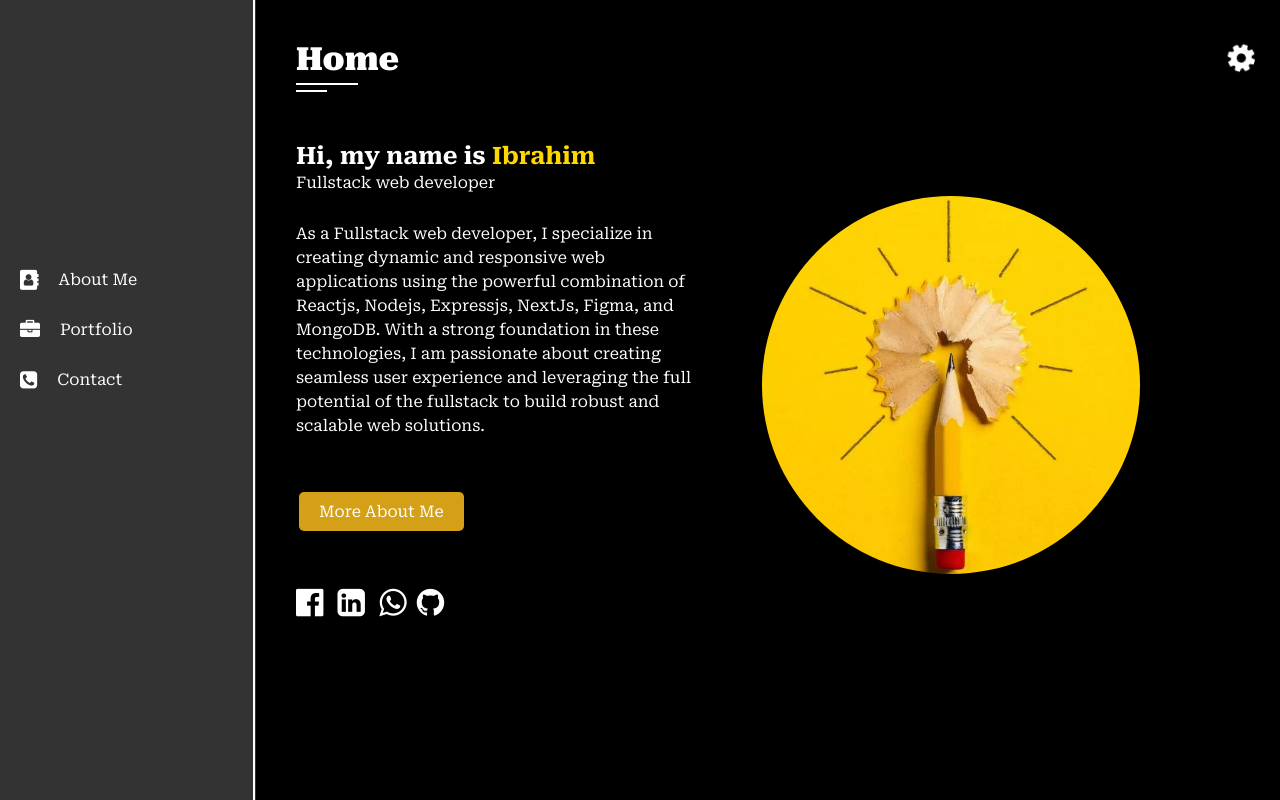
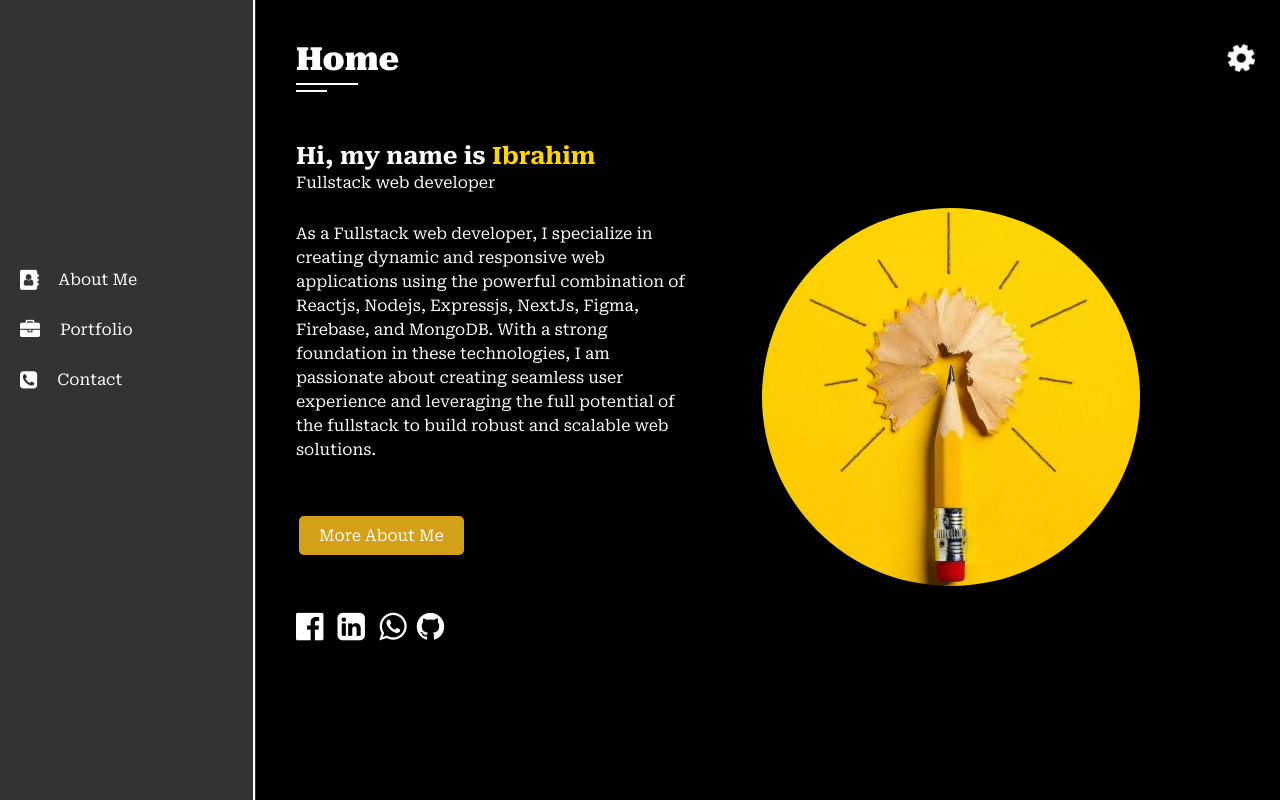
Before and after one commit to oyesolaibrahim/oyesolaibrahim_portfolio, a React (Create React App) app in the folder client/: page / in a window 1280 px wide. Built offline with nearby package versions, Linux system fonts and the light colour scheme.

Commit message:
button backgroundColor adjusted

```diff
--- a/client/src/components/ThemeMode.jsx
+++ b/client/src/components/ThemeMode.jsx
@@ -13,7 +13,7 @@ export const ThemeProvider = ({ children }) => {
     technologiesBorder: '1px solid #333333',
     technologiesPercentagesBackgroundColor: '#FFD700',
     technologiesPercentagesBorder: '1px solid ##FFD700',
-    h3BackgroundColor: '#FFD700',
+    h3BackgroundColor: '#D4A017',
     labelsBackgroundColor: '#333333'
   });
 
--- a/client/src/components/index.jsx
+++ b/client/src/components/index.jsx
@@ -31,7 +31,7 @@ const Index = () => {
                         <p id="p-about-self">
                             As a Fullstack web developer, I specialize in creating
                             dynamic and responsive web applications using the powerful
-                            combination of Reactjs, Nodejs, Expressjs, NextJs, Figma, and MongoDB. With a strong foundation
+                            combination of Reactjs, Nodejs, Expressjs, NextJs, Figma, Firebase, and MongoDB. With a strong foundation
                             in these technologies, I am passionate about creating seamless user experience
                             and leveraging the full potential of the fullstack to build
                             robust and scalable web solutions.
```
